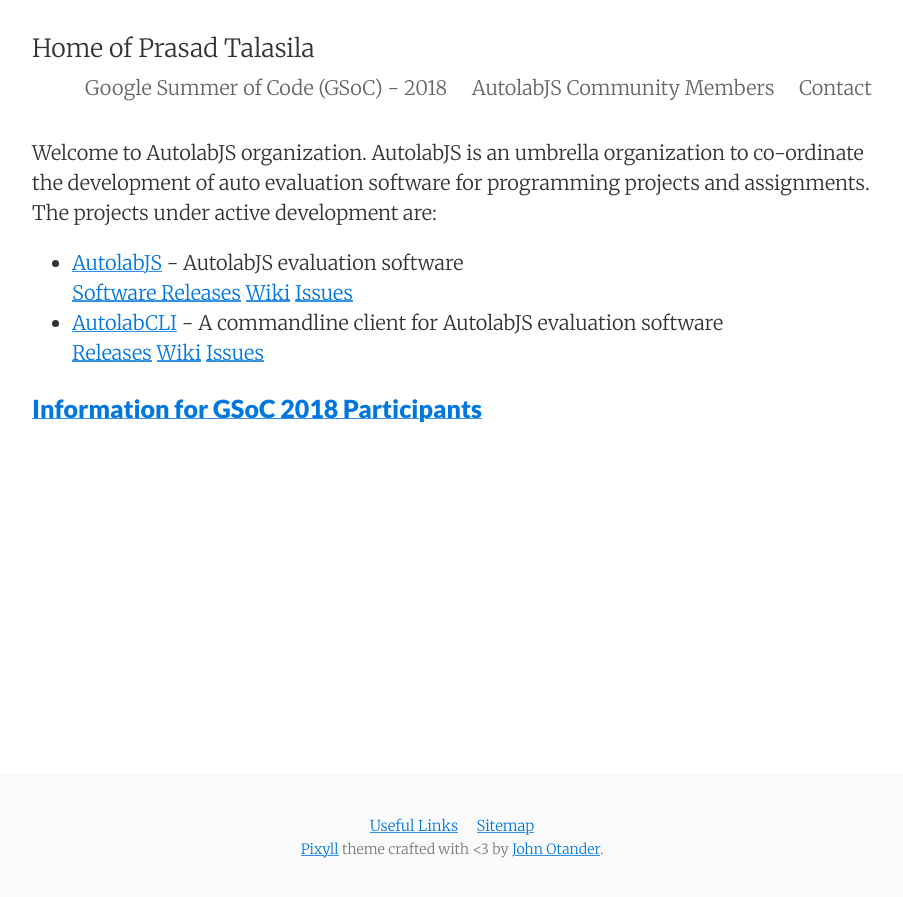
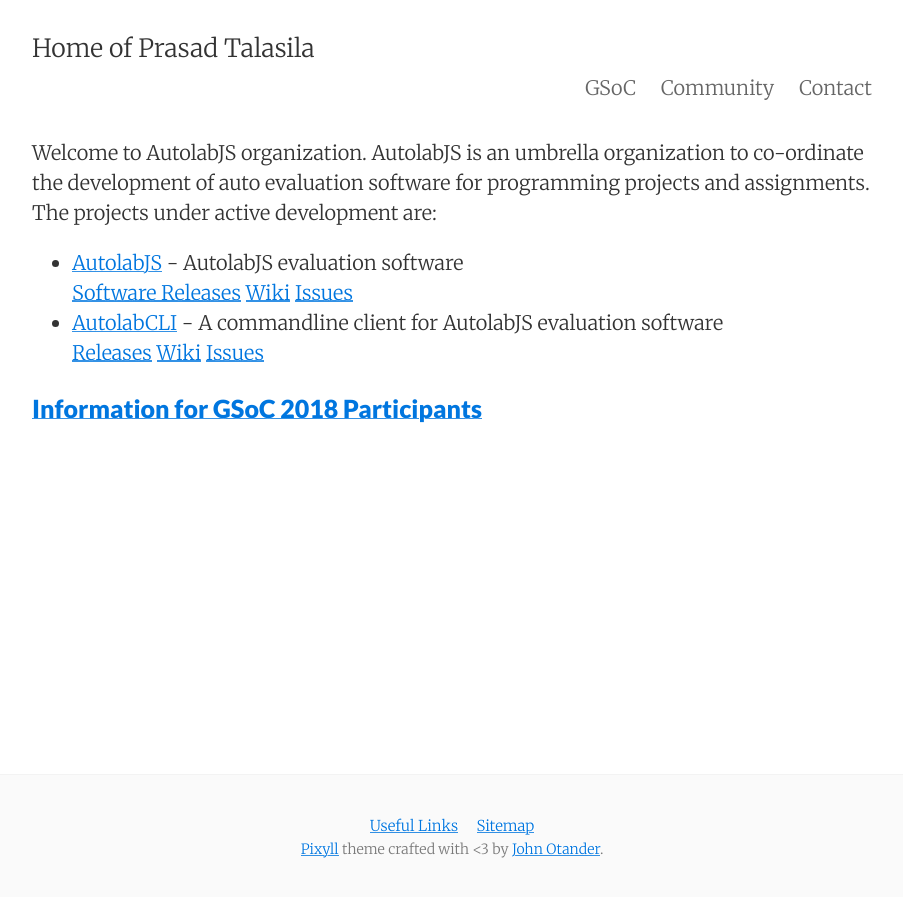
Before and after one commit to AutolabJS/autolabjs.github.io, a Jekyll site: the page built from pages/index.md, in a window 1280 px wide. Shown: the top 897 px of the page, without its empty margins (188-1091 px from the left). Built offline with Jekyll 4.4.1, drawn with Linux system fonts in a browser that asks for light colours.

Commit message:
updates page titles for gsoc and community pages

```diff
--- a/pages/community.md
+++ b/pages/community.md
@@ -1,6 +1,6 @@
 ---
 layout: page
-title: AutolabJS Community Members
+title: Community
 permalink: /community/
 tags: community
 ---
--- a/pages/gsoc.md
+++ b/pages/gsoc.md
@@ -1,6 +1,6 @@
 ---
 layout: page
-title: Google Summer of Code (GSoC) - 2018
+title: GSoC
 permalink: /gsoc/
 tags: gsoc
 ---
```
